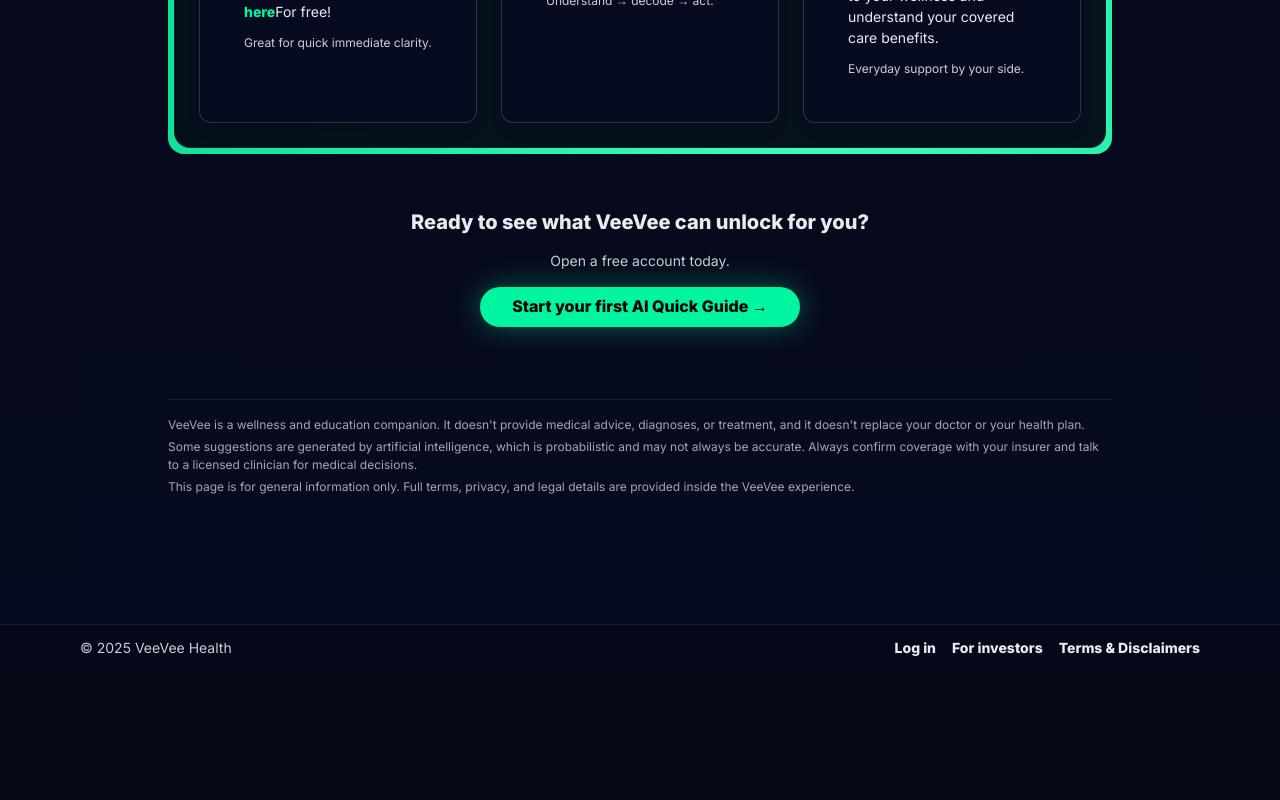
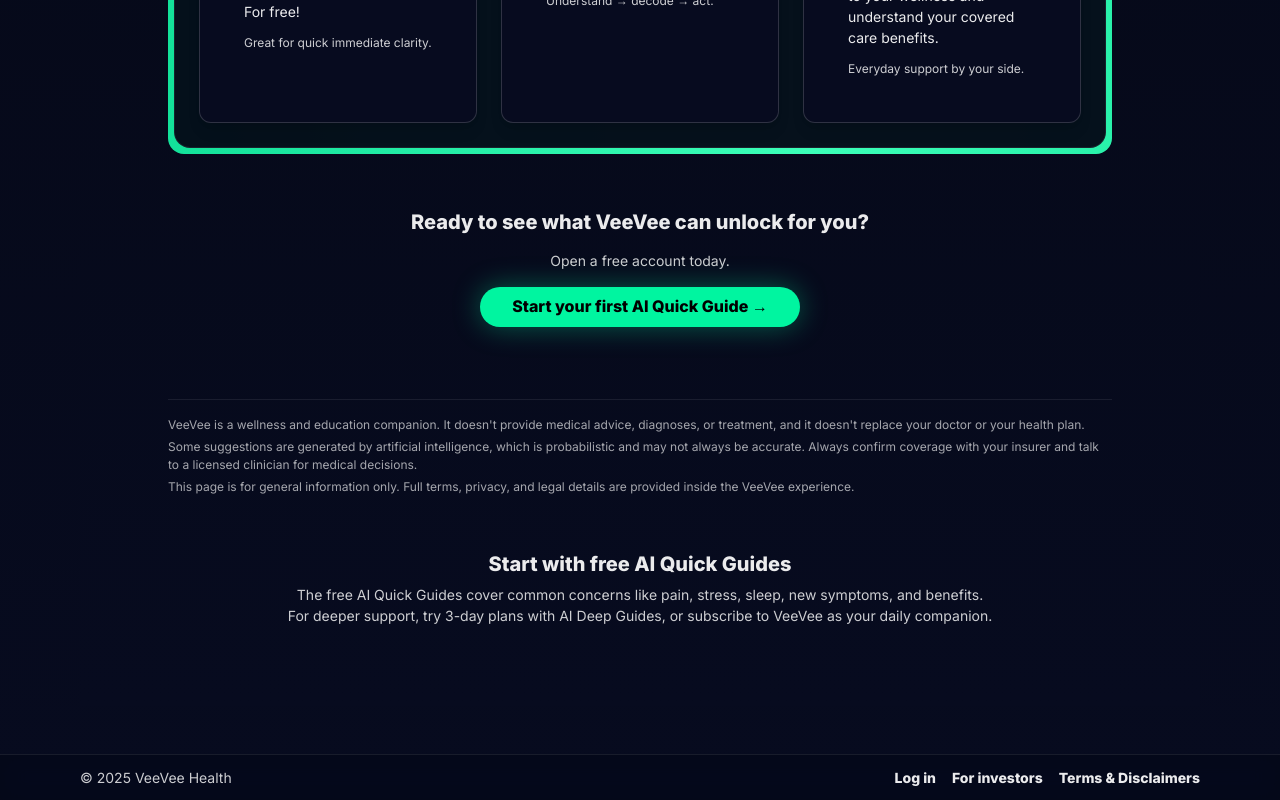
Before and after one commit to cdgonzal/myveevee, a React (Vite) app: page /how-it-works in a window 1280 px wide. Shown: the part 698-1498 px from the top of the page. Before the commit the page ends 1368 px from the top, so only its background shows below. Built offline with nearby package versions, Linux system fonts and the light colour scheme.

Commit message:
editing copy #8

```diff
--- a/src/pages/HowItWorks.tsx
+++ b/src/pages/HowItWorks.tsx
@@ -202,7 +202,7 @@ export default function HowItWorks() {
                     <Text fontSize="sm" color="whiteAlpha.900" mb={3}>
                       Always free! Quick Guides help you make sense of what&apos;s
                       going on right now, right now. You hit your knee? New symptom? Stressful week?
-                      <Link href="https://veevee.io" color="accent.400" fontWeight="700" _hover={{ textDecoration: "underline", color: "accent.300" }}>Start here</Link>
+                      <Link href="https://veevee.io" color="accent.400" fontWeight="700" _hover={{ textDecoration: "underline", color: "accent.300" }}> Start here </Link>
                       For free!
                     </Text>
                     <Text fontSize="xs" color="whiteAlpha.800">
@@ -327,7 +327,7 @@ export default function HowItWorks() {
 
                     <Text fontSize="sm" color="whiteAlpha.900" mb={3}>
                       An ongoing companion that grows with you and learns
-                      from your daily beahviors, helping you stay connected
+                      from your daily behaviors, helping you stay connected
                       to your wellness and understand your covered care benefits.
                     </Text>
                     <Text fontSize="xs" color="whiteAlpha.800">
@@ -392,6 +392,33 @@ export default function HowItWorks() {
             legal details are provided inside the VeeVee experience.
           </Text>
         </Box>
+
+        <MotionBox
+            variants={fadeUp}
+            initial="hidden"
+            animate="visible"
+            transition={{ delay: 0.1 }}
+          >
+            <Heading
+              as="h2"
+              size="md"
+              mb={2}
+              textAlign={isMobile ? "left" : "center"}
+            >
+              Start with free AI Quick Guides
+            </Heading>
+            <Text
+              fontSize="sm"
+              color="whiteAlpha.800"
+              textAlign={isMobile ? "left" : "center"}
+            >
+              The free AI Quick Guides cover common concerns like pain, stress, sleep,
+              new symptoms, and benefits.
+              <br />
+              For deeper support, try 3-day plans with AI Deep Guides,
+              or subscribe to VeeVee as your daily companion.
+            </Text>
+          </MotionBox>
       </Stack>
     </Box>
   );
```
